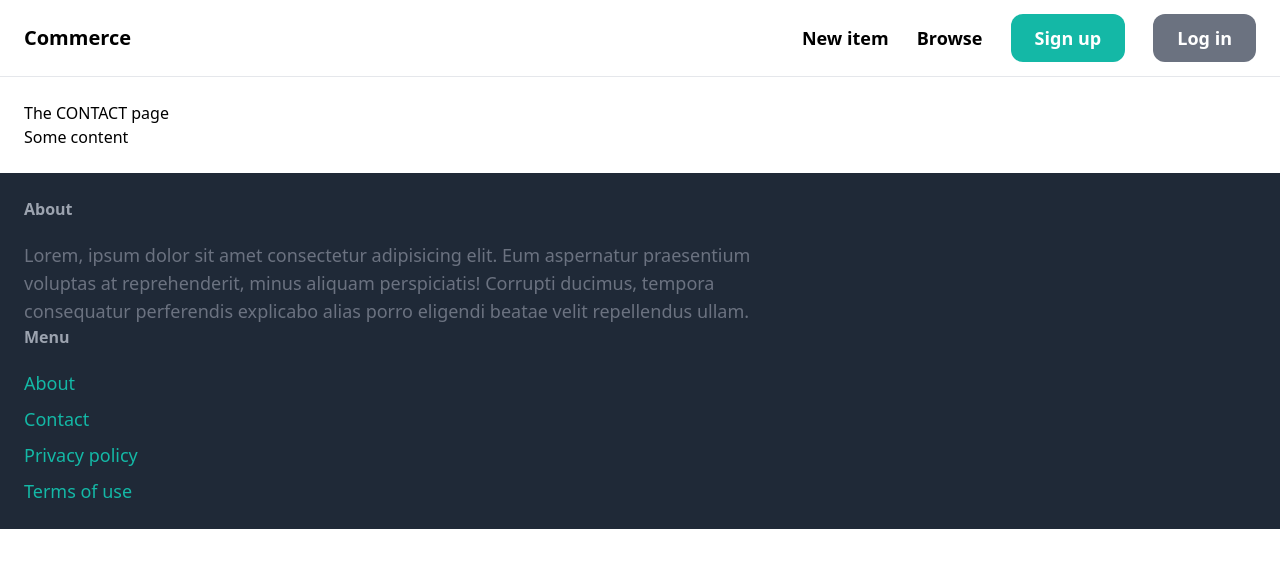
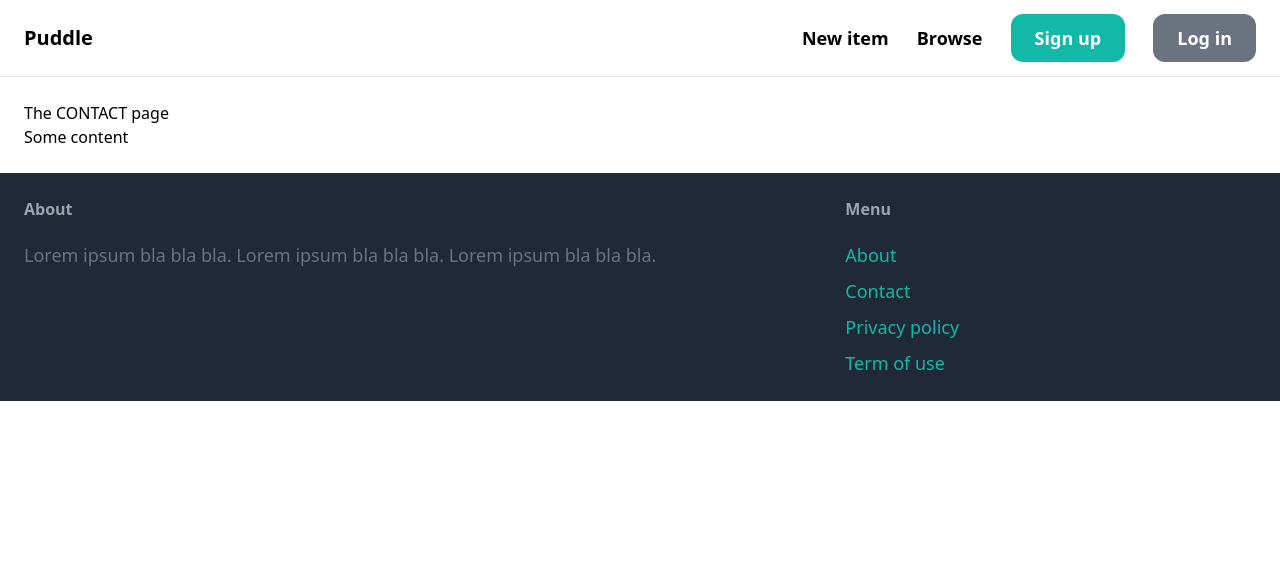
Before and after one commit to RThemian/commerce, a Django app: page /contact/ in a window 1280 px wide. Shown: the top 568 px of the page. Run offline with Django 4.2, Linux system fonts and the light colour scheme; parts of the project's set-up code (start-up, migrations or seed data) failed here and were passed over; some libraries are stand-ins or nearby versions.

Commit message:
adjusts base for product view

```diff
--- a/commerce/core/templates/core/base.html
+++ b/commerce/core/templates/core/base.html
@@ -1,45 +1,53 @@
-<!DOCTYPE html>
-<html lang="en">
+<!doctype html>
+
+<html>
     <head>
-    <meta charset="UTF-8">
-    <meta http-equiv="X-UA-Compatible" content="IE=edge">
+        <meta charset="utf-8">
         <meta name="viewport" content="width=device-width, initial-scale=1.0">
-    <!-- tailwindCSS -->
+
         <script src="https://cdn.tailwindcss.com"></script>
-    <title>{% block title %}{% endblock %} | Commerce</title>
+
+        <title>{% block title %}{% endblock %} | Puddle</title>
     </head>
+
     <body>
         <nav class="py-6 px-6 flex justify-between items-center border-b border-gray-200">
-        <a href="/" class="text-xl font-semibold">Commerce</a>
+            <a href="/" class="text-xl font-semibold">Puddle</a>
+
             <div class="space-x-6">
-            <a href="#" class="text-lg font-semibold hover:text-gray-500">New item</a>
-            <a href="#" class="text-lg font-semibold hover:text-gray-500">Browse</a>
+                <a href="{% url 'item:new' %}" class="text-lg font-semibold hover:text-gray-500">New item</a>
+                <a href="{% url 'item:items' %}" class="text-lg font-semibold hover:text-gray-500">Browse</a>
 
-            <a href="#" class="px-6 py-3 text-lg font-semibold bg-teal-500 text-white rounded-xl hover:bg-teal-700">Sign up</a>
-            <a href="#" class="px-6 py-3 text-lg font-semibold bg-gray-500 text-white rounded-xl hover:bg-gray-700">Log in</a>
-
-
+                {% if request.user.is_authenticated %}
+                    <a href="{% url 'conversation:inbox' %}" class="px-6 py-3 text-lg font-semibold bg-teal-500 text-white rounded-xl hover:bg-teal-700">Inbox</a>
+                    <a href="{% url 'dashboard:index' %}" class="px-6 py-3 text-lg font-semibold bg-gray-500 text-white rounded-xl hover:bg-gray-700">Dashboard</a>
+                {% else %}
+                    <a href="{% url 'core:signup' %}" class="px-6 py-3 text-lg font-semibold bg-teal-500 text-white rounded-xl hover:bg-teal-700">Sign up</a>
+                    <a href="{% url 'core:login' %}" class="px-6 py-3 text-lg font-semibold bg-gray-500 text-white rounded-xl hover:bg-gray-700">Log in</a>
+                {% endif %}
             </div>
         </nav>
+
         <div class="px-6 py-6">
             {% block content %}
             {% endblock %}
         </div>
-    <footer class="py-6 px-6 justify-between bg-gray-800">
+
+        <footer class="py-6 px-6 flex justify-between bg-gray-800">
             <div class="w-2/3 pr-10">
                 <h3 class="mb-5 font-semibold text-gray-400">About</h3>
-            <p class="text-lg text-gray-500">Lorem, ipsum dolor sit amet consectetur adipisicing elit. Eum aspernatur praesentium voluptas at reprehenderit, minus aliquam perspiciatis! Corrupti ducimus, tempora consequatur perferendis explicabo alias porro eligendi beatae velit repellendus ullam.</p>
 
+                <p class="text-lg text-gray-500">Lorem ipsum bla bla bla. Lorem ipsum bla bla bla. Lorem ipsum bla bla bla.</p>
             </div>
+
             <div class="w-1/3">
                 <h3 class="mb-5 font-semibold text-gray-400">Menu</h3>
+
                 <ul class="space-y-2">
                     <li><a href="#" class="text-lg text-teal-500 hover:text-teal-700">About</a></li>
-                <li><a href="{% url 'contact' %}" class="text-lg text-teal-500 hover:text-teal-700">Contact</a></li>
+                    <li><a href="{% url 'core:contact' %}" class="text-lg text-teal-500 hover:text-teal-700">Contact</a></li>
                     <li><a href="#" class="text-lg text-teal-500 hover:text-teal-700">Privacy policy</a></li>
-                <li><a href="#" class="text-lg text-teal-500 hover:text-teal-700">Terms of use</a></li>
-
-
+                    <li><a href="#" class="text-lg text-teal-500 hover:text-teal-700">Term of use</a></li>
                 </ul>
             </div>
         </footer>
--- a/commerce/product/templates/product/detail.html
+++ b/commerce/product/templates/product/detail.html
@@ -9,4 +9,4 @@
         </div>
     </div>
 
-{% endblock %
+{% endblock %}
--- a/commerce/product/templates/product/urls.py
+++ b/commerce/product/templates/product/urls.py
@@ -2,6 +2,11 @@ from django.urls import path
 from . import views
 app_name = 'product'
 
+# ModuleNotFoundError: No module named 'product.urls' when trying to run server
+# https://stackoverflow.com/questions/64710069/modulenotfounderror-no-module-named-product-urls-when-trying-to-run-server
+#
+
 urlpatterns = [
     path('<int:pk>/', views.detail, name='detail'),
+
 ]
```
Lines whose indentation alone changed are shown as unchanged.
